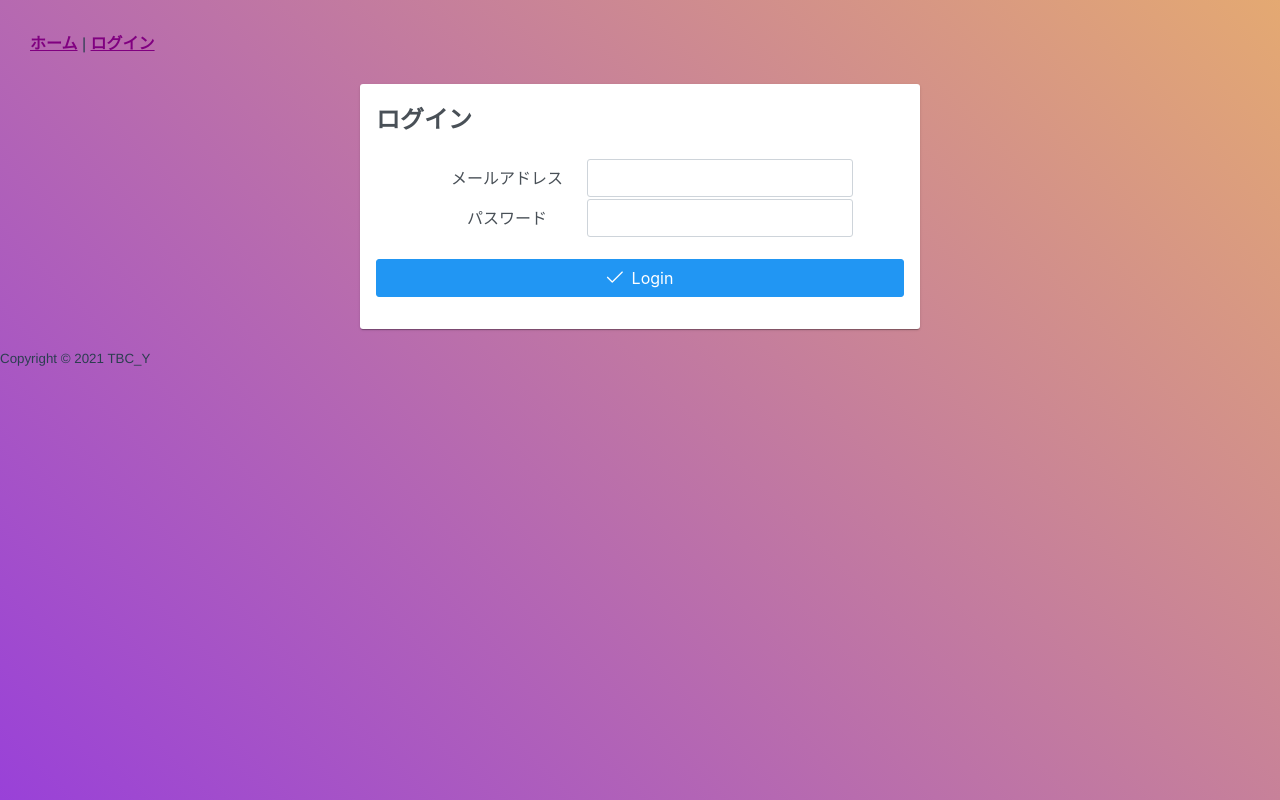
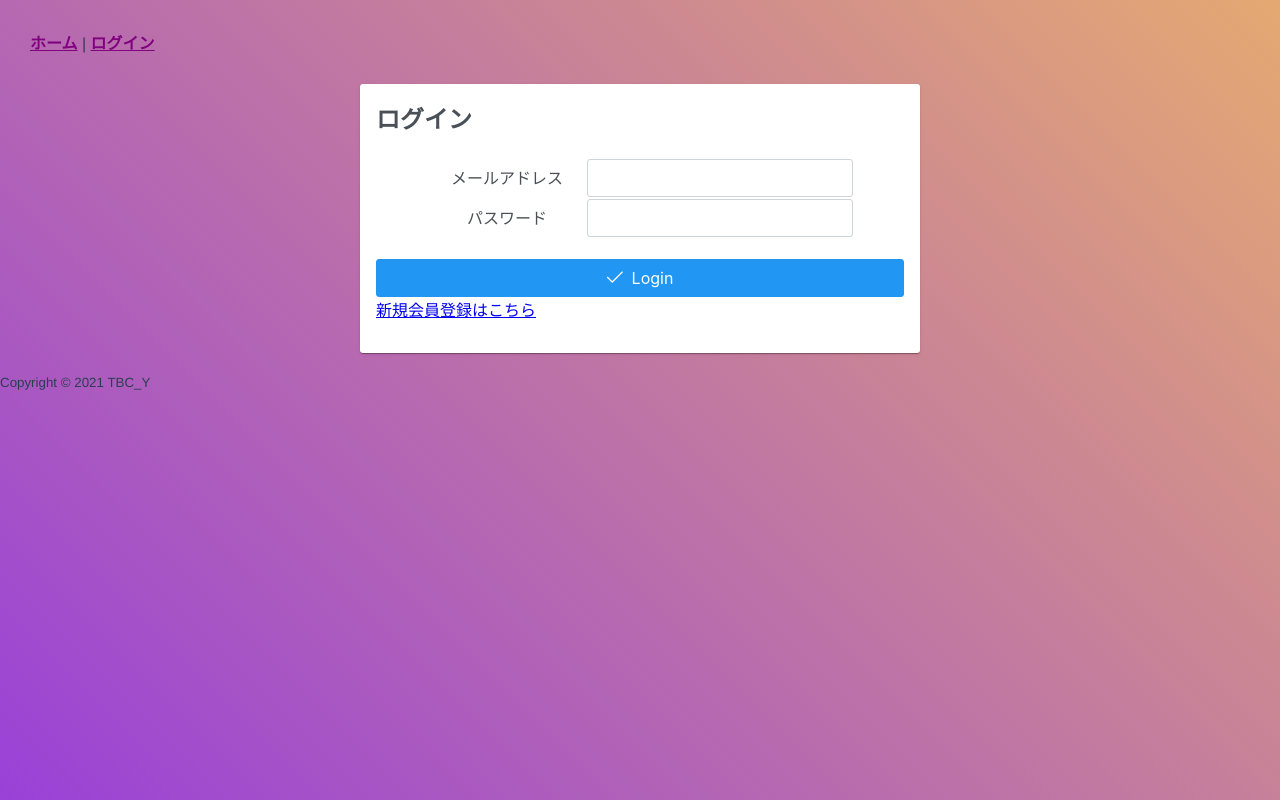
Before and after one commit to sana-osaki/Y, a Vue app in the folder front/topicslab/: page /login in a window 1280 px wide. Built offline with nearby package versions, Linux system fonts and the light colour scheme; what axios-cookiejar-support would draw is missing.

Commit message:
ログイン画面に新規登録リンクを追加

```diff
--- a/front/topicslab/src/views/Login.vue
+++ b/front/topicslab/src/views/Login.vue
@@ -18,6 +18,9 @@
         <span>{{message}}</span>
         <div class="p-field">
           <Button icon="pi pi-check" label="Login" v-on:click="login" />
+        </div>
+        <div>
+          <a href="Register">新規会員登録はこちら</a>
         </div>
       </template>
     </Card>
```
